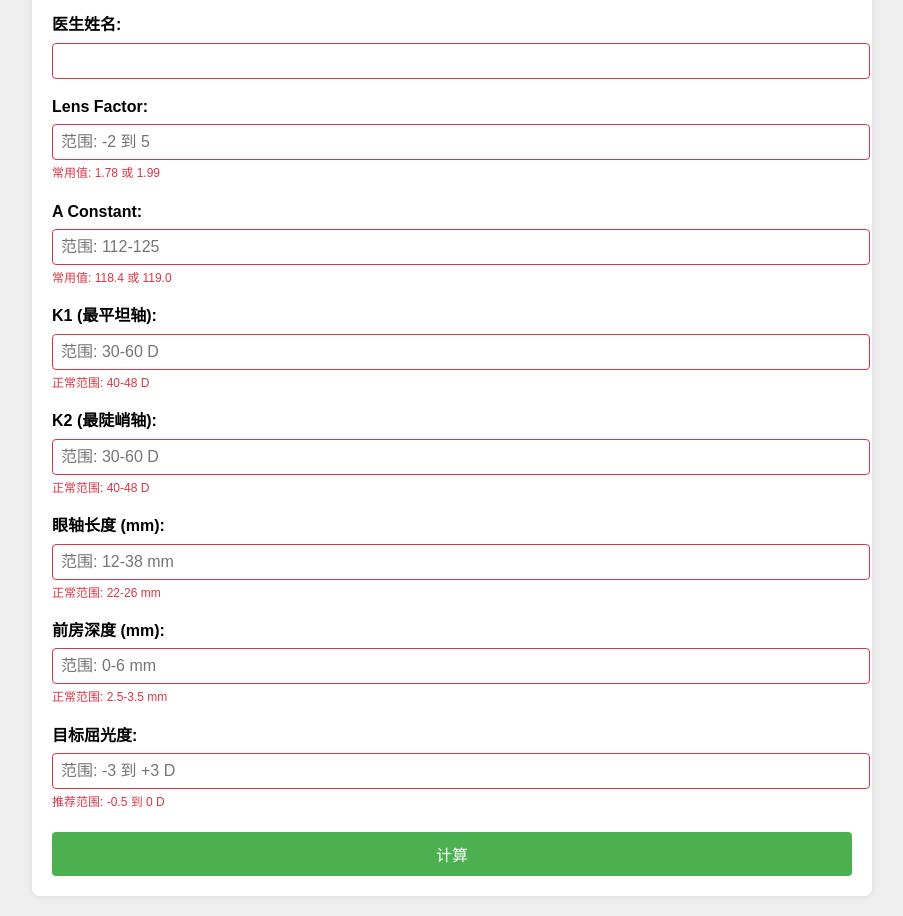
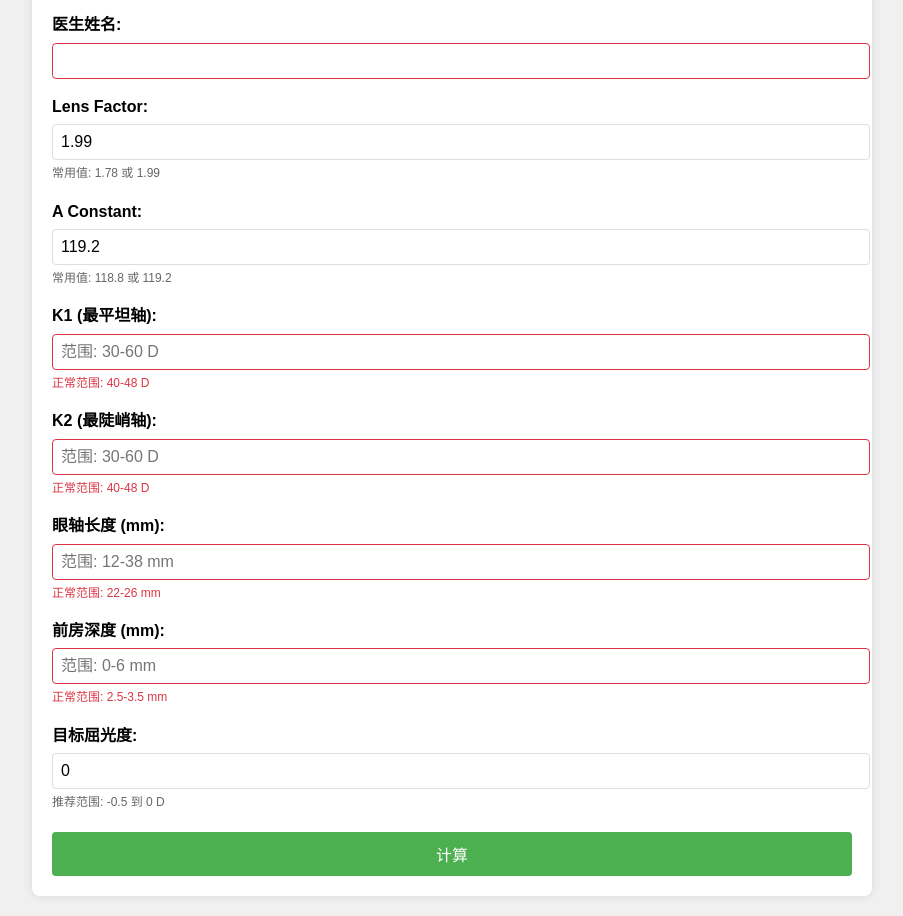
Before and after one commit to Yakamozli/bu-app, a plain HTML site: page index.html in a window 1280 px wide. Shown: the part 212-1128 px from the top of the page, without its empty margins (188-1091 px from the left). Drawn offline with Linux system fonts and the light colour scheme.

Commit message:
Update index.html

```diff
--- a/index.html
+++ b/index.html
@@ -25,7 +25,8 @@
                 <label for="lensFactor">Lens Factor:</label>
                 <input type="number" step="0.01" id="lensFactor" required
                     min="-2" max="5"
-                    placeholder="范围: -2 到 5">
+                    placeholder="范围: -2 到 5"
+                    value="1.99">
                 <small class="input-hint">常用值: 1.78 或 1.99</small>
             </div>
 
@@ -33,8 +34,9 @@
                 <label for="aConstant">A Constant:</label>
                 <input type="number" step="0.01" id="aConstant" required
                     min="112" max="125"
-                    placeholder="范围: 112-125">
-                <small class="input-hint">常用值: 118.4 或 119.0</small>
+                    placeholder="范围: 112-125"
+                    value="119.2">
+                <small class="input-hint">常用值: 118.8 或 119.2</small>
             </div>
 
             <div class="input-group">
@@ -73,7 +75,8 @@
                 <label for="targetRefraction">目标屈光度:</label>
                 <input type="number" step="0.25" id="targetRefraction" required
                     min="-3" max="3"
-                    placeholder="范围: -3 到 +3 D">
+                    placeholder="范围: -3 到 +3 D"
+                    value="0">
                 <small class="input-hint">推荐范围: -0.5 到 0 D</small>
             </div>
 
```
